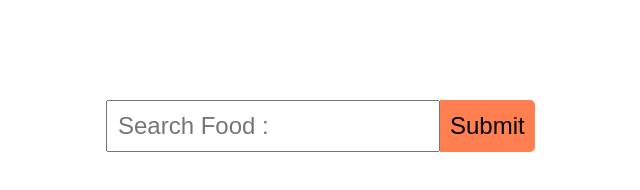
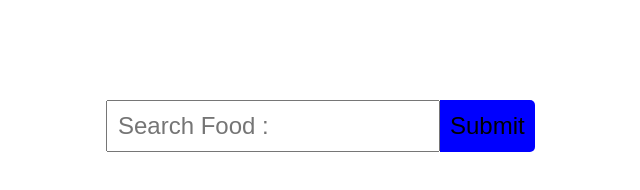
Before and after one commit to Bushra969/Assignment-5, a plain HTML site: page index.html in a window 1280 px wide. Shown: the whole page, without its empty margins (327-967 px from the left). Drawn offline with Linux system fonts and the light colour scheme.

Commit message:
added again

```diff
--- a/style.css
+++ b/style.css
@@ -11,7 +11,7 @@ input[type="text"]{
 button{
     font-size: 24px;
     padding: 10px;
-    background: coral;
+    background:blue;
     border: none;
     border-radius:0 5px 5px 0;
 }
```
